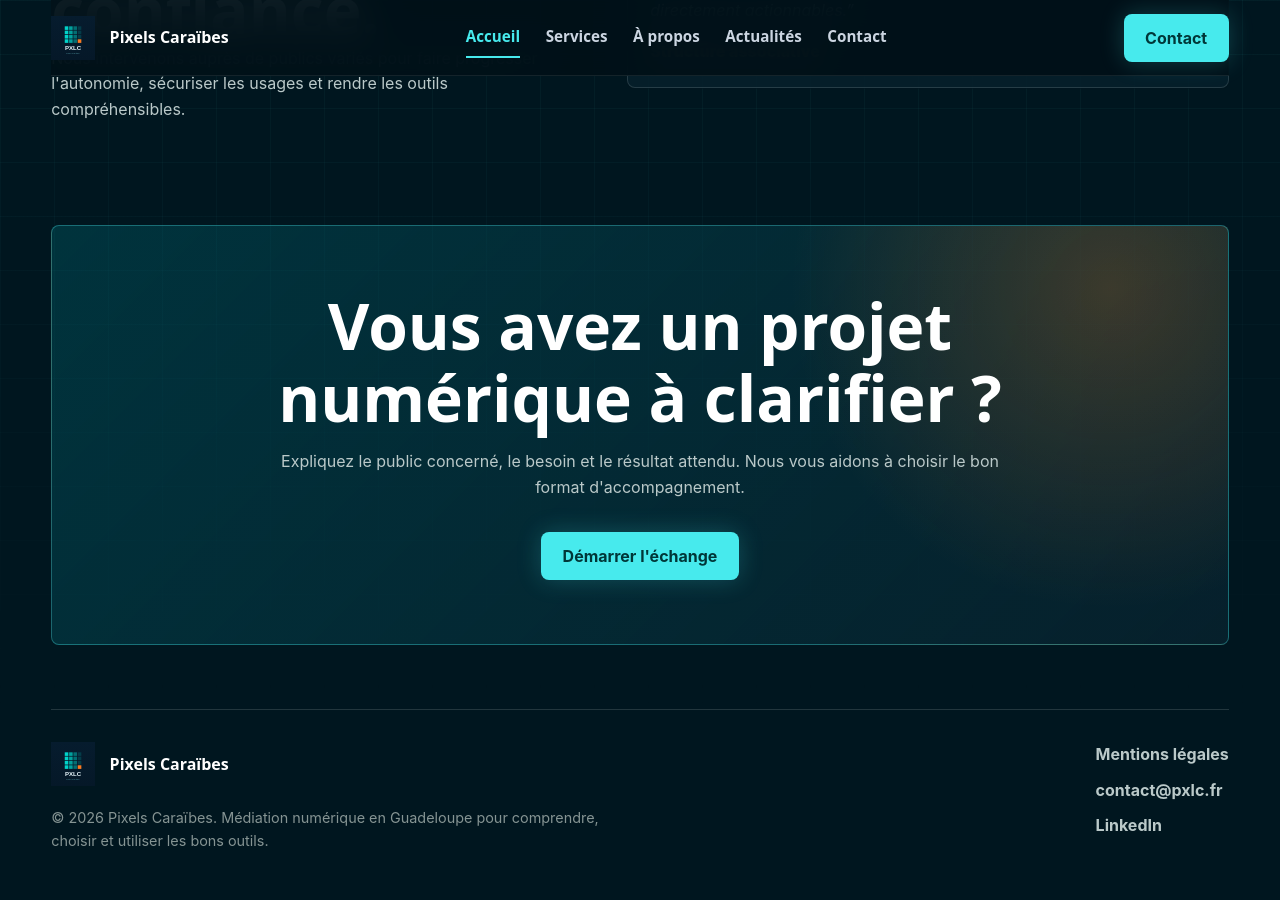
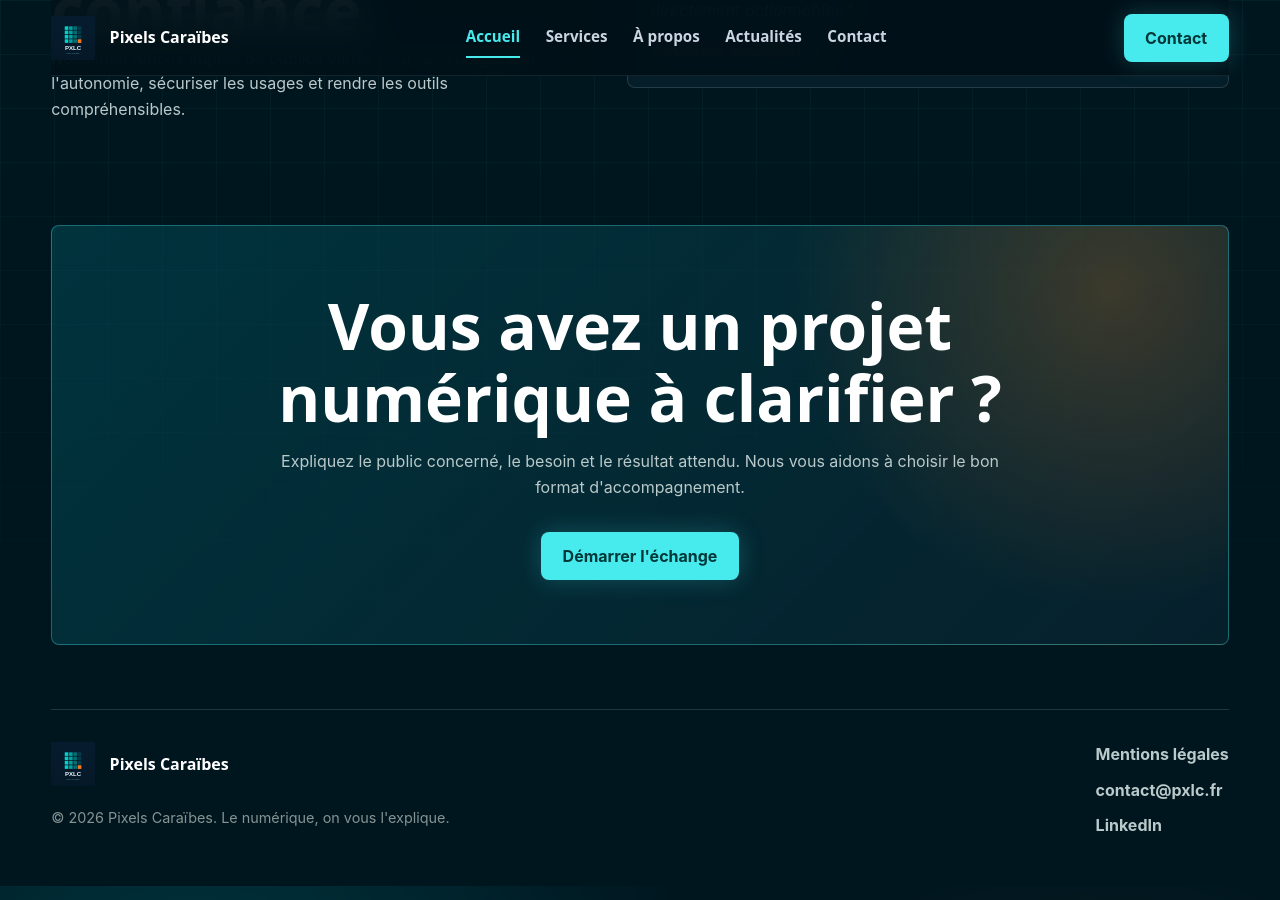
Before and after one commit to seyken971/pxlc-jekyll, a Jekyll site: the page built from index.html, in a window 1280 px wide and 900 px high, scrolled down 2590 px. Built offline with Jekyll 4.4.1, drawn with Linux system fonts in a browser that asks for light colours.

```diff
--- a/_includes/site-footer.html
+++ b/_includes/site-footer.html
@@ -1,14 +1,24 @@
 <footer class="site-footer">
   <div>
     <a class="brand footer-brand" href="{{ '/' | relative_url }}">
-      <img src="{{ '/pxlc_logo_simplifie.svg' | relative_url }}" alt="" width="40" height="40">
+      <img
+        src="{{ '/pxlc_logo_simplifie.svg' | relative_url }}"
+        alt=""
+        width="40"
+        height="40"
+      />
       <span>Pixels Caraïbes</span>
     </a>
-    <p>© 2026 Pixels Caraïbes. Médiation numérique en Guadeloupe pour comprendre, choisir et utiliser les bons outils.</p>
+    <p>© 2026 Pixels Caraïbes. Le numérique, on vous l'explique.</p>
   </div>
   <div class="footer-links">
     <a href="{{ '/mentions-legales/' | relative_url }}">Mentions légales</a>
     <a id="mailLink3" href="#">…</a>
-    <a href="{{ site.author.linkedin }}" rel="noopener noreferrer" target="_blank">LinkedIn</a>
+    <a
+      href="{{ site.author.linkedin }}"
+      rel="noopener noreferrer"
+      target="_blank"
+      >LinkedIn</a
+    >
   </div>
 </footer>
```
